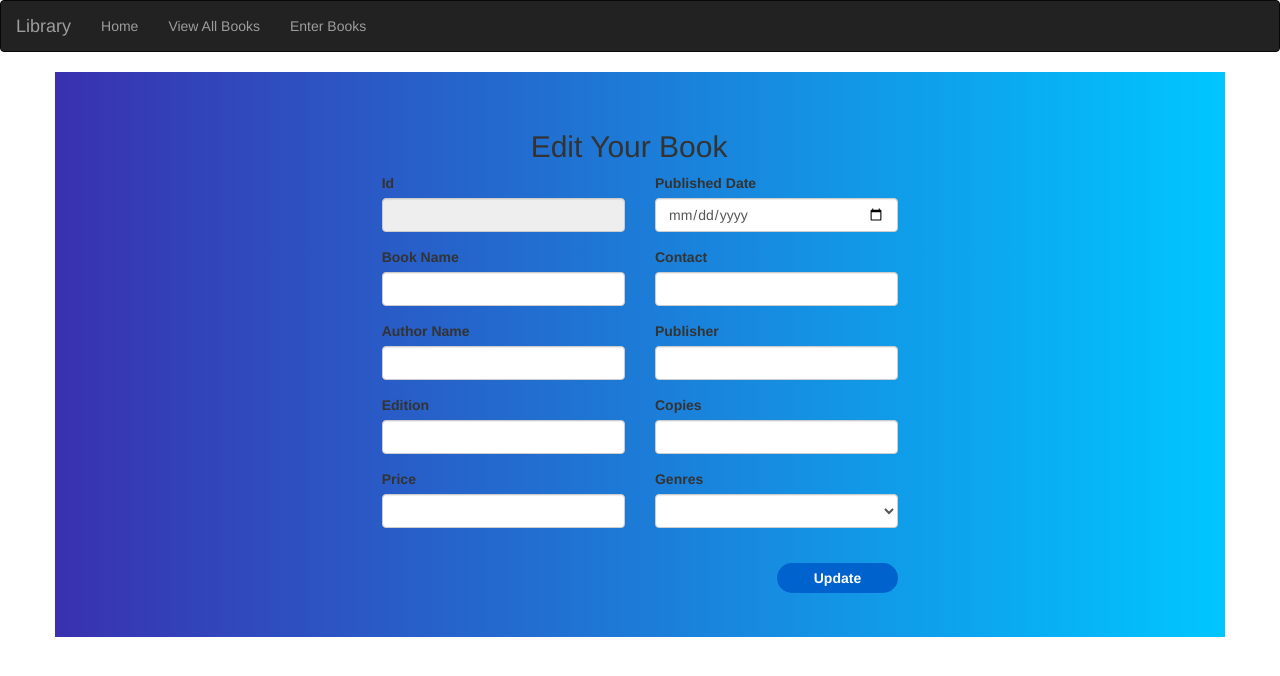
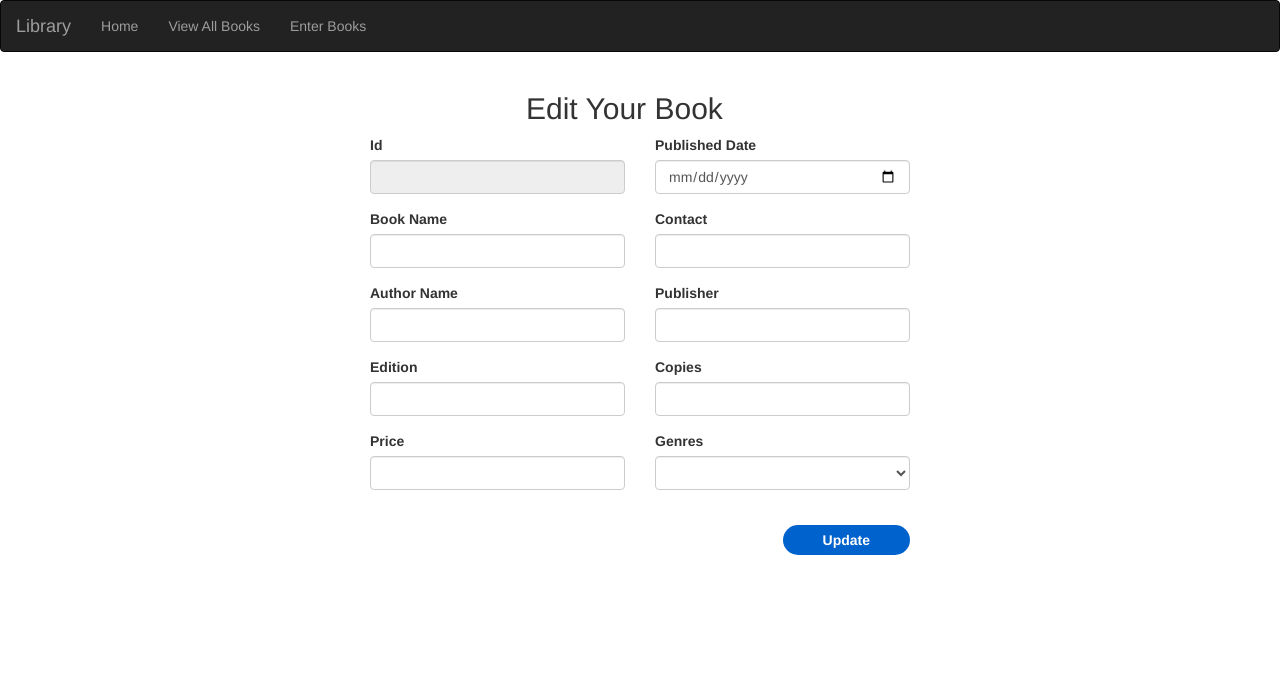
Before and after one commit to KelamBasavaiah/Angular8LibraryManagement, an Angular app: page /editView/1 in a window 1280 px wide. Shown: the top 676 px of the page. Built offline with nearby package versions, Linux system fonts and the light colour scheme; no server answers.

Commit message:
css changes in edit comp

```diff
--- a/src/app/Components/edit-view/edit-view.component.css
+++ b/src/app/Components/edit-view/edit-view.component.css
@@ -19,8 +19,8 @@
     width: 50%;
     cursor: pointer;
 }
-.reg{
+/* .reg{
     background: -webkit-linear-gradient(left, #3931af, #00c6ff);
     margin-top: 1%;
     padding: 3%;
-}
+} */
--- a/src/app/Components/edit-view/edit-view.component.html
+++ b/src/app/Components/edit-view/edit-view.component.html
@@ -1,4 +1,4 @@
-<div class="container reg">
+<div class="container">
     <form name="form" [formGroup]="EditForm" (ngSubmit)=" formSubmit()">
         <div class="card" >
             <h3 class="card-header">Edit Your Book</h3>
```
